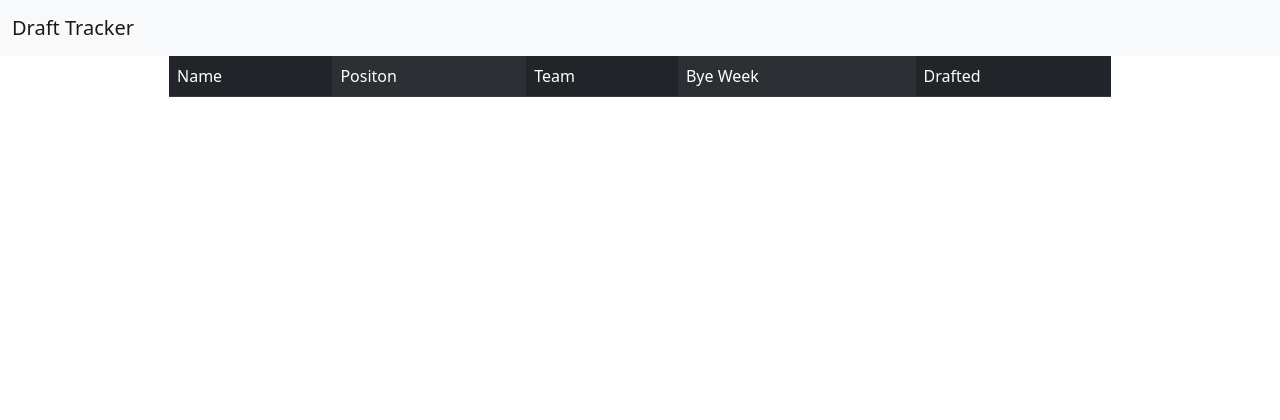
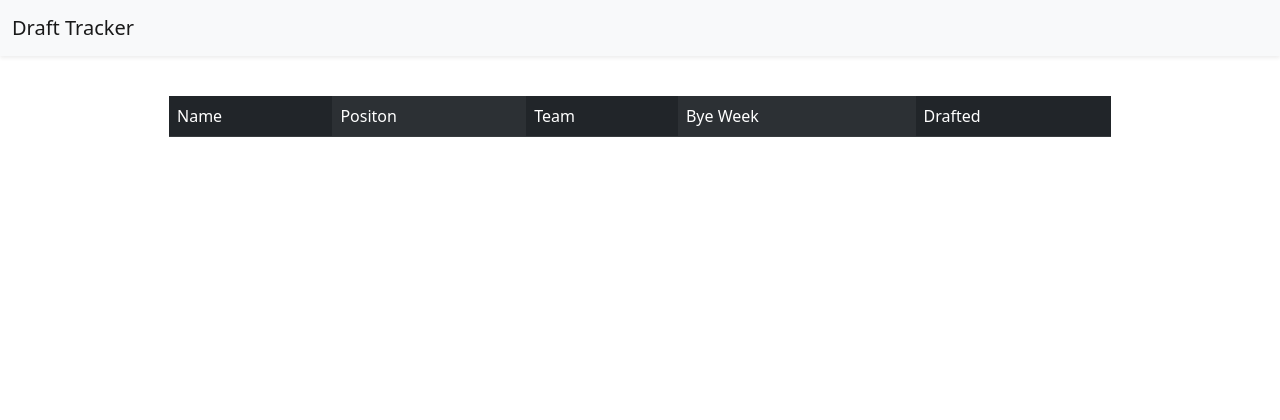
Before and after one commit to Ciscordlc/FantasyFootballDraftTracker, a Flask app: page / in a window 1280 px wide. Shown: the top 420 px of the page. Run offline with Flask 2, Linux system fonts and the light colour scheme; data that the repository does not hold is empty.

Commit message:
Navbar fixed to top

```diff
--- a/templates/layout.html
+++ b/templates/layout.html
@@ -10,12 +10,12 @@
         <title>Draft Tracker</title>
     </head>
     <body>
-        <nav class="navbar navbar-expand-lg bg-light">
+        <nav class="navbar fixed-top navbar-expand-lg bg-light shadow-sm">
             <div class="container-fluid">
                 <a class="navbar-brand">Draft Tracker</a>
             </div>
         </nav>
-        <main class="container-fluid">
+        <main class="container-fluid mt-5 pt-5">
             {% block main %}
             {% endblock %}
         </main>
```
